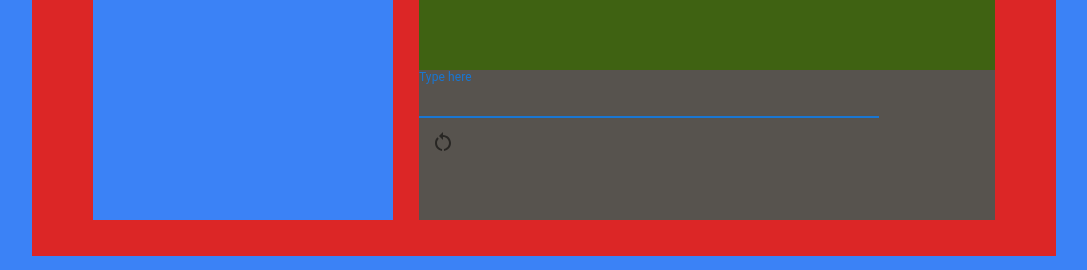
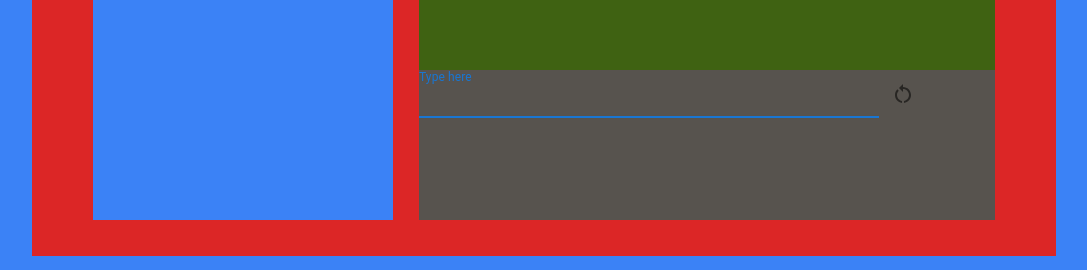
Before and after one commit to albert-dinh-01/TypingTest, a React (Create React App) app in the folder front/: page / in a window 1280 px wide. Shown: the part 236-506 px from the top of the page, without its empty margins (96-1183 px from the left). Built offline with nearby package versions, Linux system fonts and the light colour scheme.

Commit message:
Made the reset button and the search field on the same line

```diff
--- a/front/src/components/TextField/TextField.tsx
+++ b/front/src/components/TextField/TextField.tsx
@@ -149,8 +149,11 @@ const TextFieldComponent = () => {
 					})}
 				</p>
 
-				<div className="bg-stone-600 h-[50%]" id="textFieldAndRefreshButton">
-					<div className="p-0 m-0" id="textField">
+				<div
+					className="bg-stone-600 h-[50%] flex"
+					id="textFieldAndRefreshButton"
+				>
+					<div className="w-[80%]" id="textField">
 						<TextField
 							type="text"
 							name="mainTextField"
@@ -164,10 +167,10 @@ const TextFieldComponent = () => {
 							label="Type here"
 							variant="standard"
 							autoFocus={true}
-							className="w-[80%]"
+							className="w-full"
 						/>
 					</div>
-					<div className="p-0 m-0" id="resetButton">
+					<div className="p-0 m-0 w-[20%]" id="resetButton">
 						<IconButton
 							aria-label="delete"
 							size="large"
```
